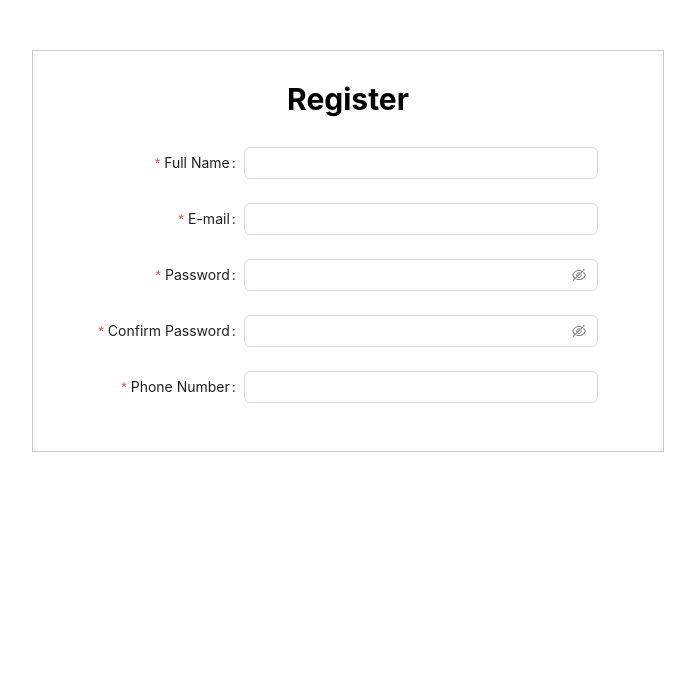
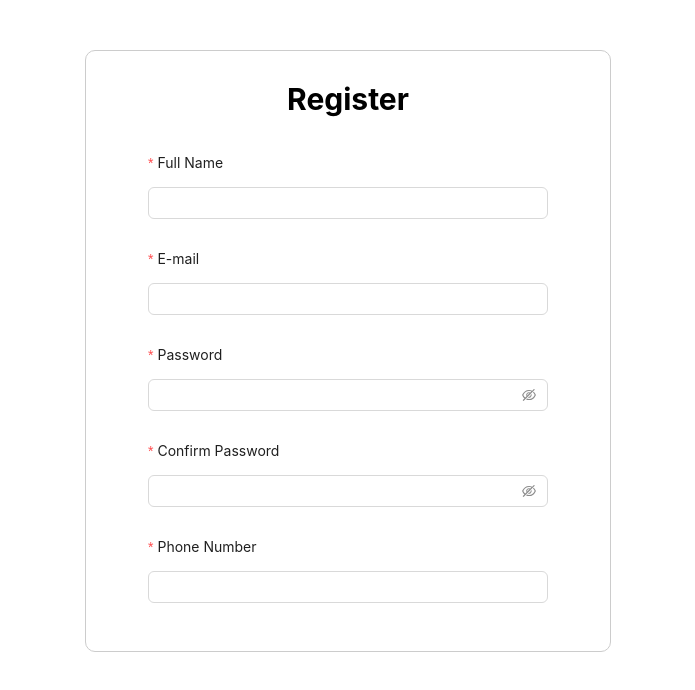
Before and after one commit to thanhvanvu/book-store-fe, a React (Vite) app: page /register in a window 1280 px wide. Shown: the top 690 px of the page, without its empty margins (292-987 px from the left). Built offline with nearby package versions, Linux system fonts and the light colour scheme.

Commit message:
add more scss for Register page

```diff
--- a/src/pages/Register/Register.jsx
+++ b/src/pages/Register/Register.jsx
@@ -15,19 +15,21 @@ const Register = () => {
 
   return (
     <>
-      <Col className="register-page" span={12}>
+      <div className="register-wrapper">
+        <Col className="register-page" span={10}>
           <h3 className="register-title">Register</h3>
           <Form
             name="register"
             labelCol={{ span: 7 }}
-          wrapperCol={{ span: 17 }}
-          style={{ maxWidth: 500 }}
+            wrapperCol={{ span: 24 }}
+            style={{ maxWidth: 400 }}
             initialValues={{ remember: true }}
             onFinish={onFinish}
             onFinishFailed={onFinishFailed}
             autoComplete="off"
           >
             <Form.Item
+              labelCol={{ span: 24 }}
               label="Full Name"
               name="fullName"
               rules={[
@@ -38,6 +40,7 @@ const Register = () => {
             </Form.Item>
 
             <Form.Item
+              labelCol={{ span: 24 }}
               name="email"
               label="E-mail"
               rules={[
@@ -55,6 +58,7 @@ const Register = () => {
             </Form.Item>
 
             <Form.Item
+              labelCol={{ span: 24 }}
               name="password"
               label="Password"
               rules={[
@@ -69,6 +73,7 @@ const Register = () => {
             </Form.Item>
 
             <Form.Item
+              labelCol={{ span: 24 }}
               name="confirm"
               label="Confirm Password:"
               dependencies={['password']}
@@ -96,6 +101,7 @@ const Register = () => {
             </Form.Item>
 
             <Form.Item
+              labelCol={{ span: 24 }}
               name="phone"
               label="Phone Number"
               rules={[
@@ -107,11 +113,12 @@ const Register = () => {
 
             <Form.Item wrapperCol={{ offset: 10, span: 0 }}>
               <Button type="primary" htmlType="submit">
-              Submit
+                Register
               </Button>
             </Form.Item>
           </Form>
         </Col>
+      </div>
     </>
   )
 }
--- a/src/pages/Register/Register.scss
+++ b/src/pages/Register/Register.scss
@@ -2,6 +2,8 @@
   border: 1px solid #ccc;
   margin: 0 auto;
   margin-top: 50px;
+  border-radius: 10px;
+
   .register-title {
     text-align: center;
     font-size: 30px;
```
Lines whose indentation alone changed are shown as unchanged.
